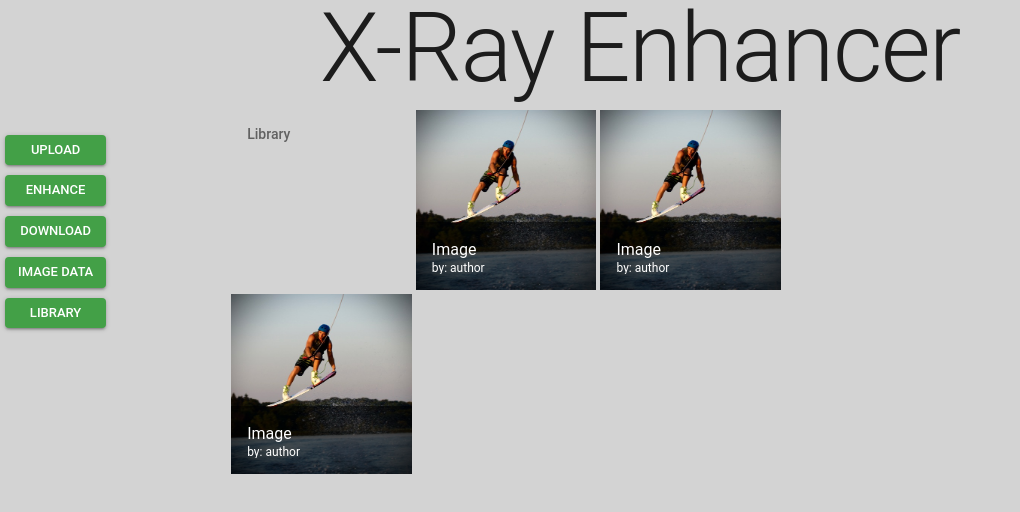
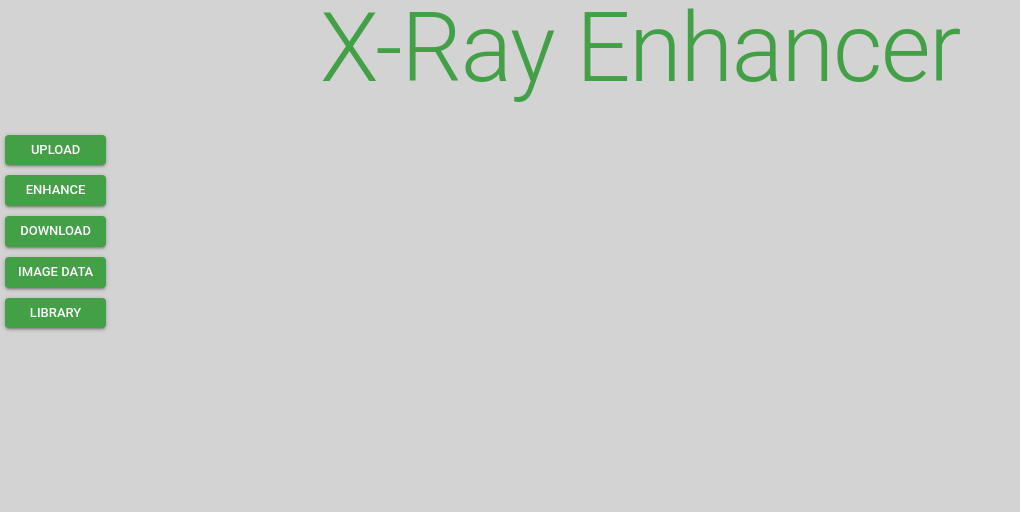
Before and after one commit to HL232/bme590final, a React (Create React App) app in the folder react-ui/: page / in a window 1280 px wide. Shown: the top 512 px of the page, without its empty margins (0-1020 px from the left). Built offline with nearby package versions, Linux system fonts and the light colour scheme.

Commit message:
Added functions needed to handle buttons presses to open new Components. Still need to get components to appear. There is currently an error with call the this.selector function. It tells me I am not allowed to do this.

```diff
--- a/react-ui/src/App.js
+++ b/react-ui/src/App.js
@@ -2,7 +2,7 @@ import React, { Component } from 'react';
 //import logo from './logo.svg';
 import './App.css';
 import LeftSide from './LeftSide' ;
-import Library from './Library' ;
+
 import {ListSubheader, IconButton, GridList, GridListTile, GridListTileBar, Button, Typography, Grid, Paper} from '@material-ui/core';
 import axios from 'axios'
 import { withStyles, MuiThemeProvider, createMuiTheme } from '@material-ui/core/styles';
@@ -51,29 +51,11 @@ class App extends Component {
 
       <div>
 
-      <Typography align='center' component="h2" color="green[700]" variant="h1" gutterBottom>
+      <Typography align='center' component="h2" color="primary" variant="h1" gutterBottom>
         X-Ray Enhancer
       </Typography>
 
-    <Grid container direction='row' spacing={10} spacing={40}>
-
-      <Grid item xs={1.5} color='gray'>
-
-
-        <LeftSide />
-        </Grid>
-
-        <Grid xs={1}>
-        </Grid>
-
-        <Grid xs={5}>
-
-
-       <Library />
-
-
-        </Grid>
-      </Grid>
+      <LeftSide />
 
       </div>
       </MuiThemeProvider>
--- a/react-ui/src/Library.js
+++ b/react-ui/src/Library.js
@@ -18,7 +18,16 @@ const TileData = [
     title: 'Image',
     author: 'author',
   },
-
+  {
+    img: image,
+    title: 'Image',
+    author: 'author',
+  },
+  {
+    img: image,
+    title: 'Image',
+    author: 'author',
+  },
 
 ];
 
@@ -26,7 +35,7 @@ export default class Library extends Component {
   render() {
 
     return(
-
+      <Paper>
       <GridList cellHeight={180} cols={3}>
 
         <GridListTile key="Subheader" cols={1} style={{height: 'auto'}}>
@@ -50,7 +59,7 @@ export default class Library extends Component {
           ))}
 
         </GridList>
-
+        </Paper>
     )
   }
 }
--- /dev/null
+++ b/react-ui/src/MyDownload.js
@@ -0,0 +1,13 @@
+import React, { Component } from 'react';
+
+
+export default class MyDownload extends Component {
+
+	render() {
+		return (
+
+			<div> HELP </div>
+
+		)
+	}
+}
--- /dev/null
+++ b/react-ui/src/MyEnhance.js
@@ -0,0 +1,13 @@
+import React, { Component } from 'react';
+
+
+export default class MyEnhance extends Component {
+
+	render() {
+		return (
+
+			<div> HELP </div>
+
+		)
+	}
+}
--- /dev/null
+++ b/react-ui/src/MyUpload.js
@@ -0,0 +1,13 @@
+import React, { Component } from 'react';
+
+
+export default class MyUpload extends Component {
+
+	render() {
+		return (
+
+			<div> HELP </div>
+
+		)
+	}
+}
--- a/react-ui/src/leftSide.js
+++ b/react-ui/src/leftSide.js
@@ -3,42 +3,80 @@ import Button from '@material-ui/core/Button';
 import { withStyles } from '@material-ui/core/styles';
 import { MuiThemeProvider, createMuiTheme } from '@material-ui/core/styles';
 import axios from 'axios'
+import Library from './Library' ;
+import MyUpload from './MyUpload'
+import MyEnhance from './MyEnhance'
+import MyDownload from './MyDownload'
+import {ListSubheader, IconButton, GridList, GridListTile, GridListTileBar, Typography, Grid, Paper} from '@material-ui/core';
 export default class leftSide extends Component {
+
+
+  state = {
+    "winDisplay": 1
+  };
+
+  selector = () => {
+    console.log(this.state.winDisplay)
+    if (this.state.winDisplay === 1){
+      return (<MyUpload />)
+    }
+    else if (this.state.winDisplay === 2){
+      return <MyEnhance />
+    }
+    else if (this.state.winDisplay === 3){
+      return <MyDownload />
+    }
+    else if (this.state.winDisplay === 4){
+      return <Library />
+    }
+  } ;
+
+  mySt = (myS) => {
+    this.setState({"winDisplay": myS})
+
+  }
+
+
 	render() {
 
 		return (
-			<MuiThemeProvider>
+		<MuiThemeProvider>
 			<div>
-				<Button variant="contained" fullWidth={true} size ='small' color="primary" style= {{margin: '5px'}} onClick={this.Upload}>
-         Upload
-       </Button>
 
-          <br />
+      <Grid container direction='row' spacing={10} spacing={40}>
 
+      <Grid item xs={1.5} color='gray'>
+
+				<Button onClick={() => this.mySt(1)} variant="contained" fullWidth={true} size ='small' color="primary" style= {{margin: '5px'}}>
+          Upload </Button> <br />
         <Button variant="contained" fullWidth={true} size ='small' color="primary" style= {{margin: '5px'}} >
-         Enhance
-        </Button>
-
-         <br />
-
+          Enhance </Button> <br />
         <Button variant="contained" fullWidth={true} size ='small' color="primary" style= {{margin: '5px'}} >
-         Download
-       </Button>
-
-         <br />
+          Download </Button> <br />
 
         <Button variant="contained" fullWidth={true} size ='small' color="primary" style= {{margin: '5px'}}>
-          Image Data
-        </Button>
-
-         <br />
+          Image Data </Button> <br />
 
         <Button variant="contained" fullWidth={true} size ='small' color="primary" style= {{margin: '5px'}}>
-             Library
-        </Button>
+          Library </Button>
 
-      		</div>
-      		</MuiThemeProvider>
+        </Grid>
+
+        <Grid item xs={1}>
+        </Grid>
+
+        <Grid item xs={5}>
+
+      <div>
+       {this.selector}
+      </div>
+
+        </Grid>
+      </Grid>
+
+
+      </div>
+    </MuiThemeProvider>
 		)
 	}
 
```
